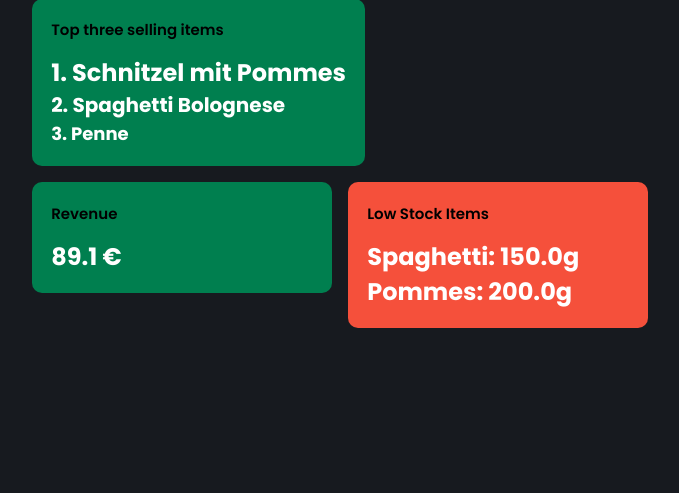
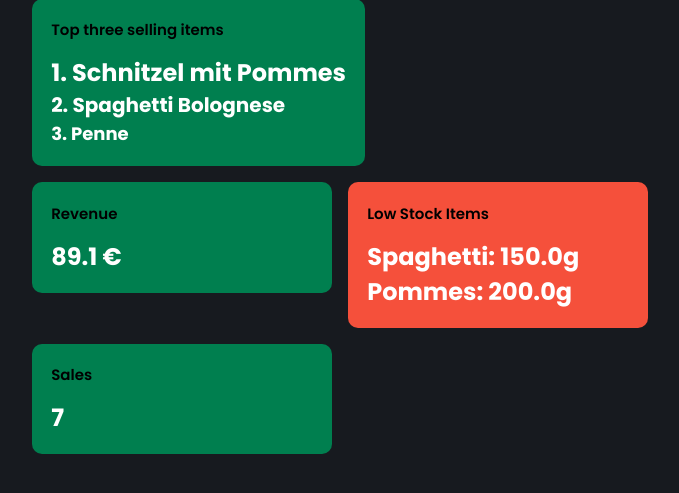
Before and after one commit to FreiLacke-Frederik/django-portfolio-project, a Django app: page / in a window 1280 px wide; the page is wider, and only the part inside the window is pictured. Shown: the part 214-707 px from the top of that part, without its empty margins (288-967 px from the left). Run offline with Django 5.2, Linux system fonts and the light colour scheme; data comes from the database, SQL or seed files in the repository; both versions use the stored data as it was after the commit.

Commit message:
Hot reload & Dashboard parent card control element

```diff
--- a/django_delights/django_delights/settings.py
+++ b/django_delights/django_delights/settings.py
@@ -38,6 +38,7 @@ INSTALLED_APPS = [
     'django.contrib.messages',
     'django.contrib.staticfiles',
     'restaurant',
+    'django_browser_reload',
 ]
 
 MIDDLEWARE = [
@@ -48,6 +49,7 @@ MIDDLEWARE = [
     'django.contrib.auth.middleware.AuthenticationMiddleware',
     'django.contrib.messages.middleware.MessageMiddleware',
     'django.middleware.clickjacking.XFrameOptionsMiddleware',
+    'django_browser_reload.middleware.BrowserReloadMiddleware',
 ]
 
 ROOT_URLCONF = 'django_delights.urls'
--- a/django_delights/restaurant/urls.py
+++ b/django_delights/restaurant/urls.py
@@ -1,9 +1,10 @@
-from django.urls import path
+from django.urls import path, include
 from . import views
 
 urlpatterns=[
     path('',views.Dashboard.as_view(), name="home"),
-    path('/MenuItem/', views.Test.as_view(), name='menu_items'),
-    path('/Inventory/', views.Test.as_view(), name='inventory'),
-    path('/Purchases/', views.Test.as_view(), name='purchases'),
+    path('menu-items/', views.Test.as_view(), name='menu_items'),
+    path('inventory/', views.Test.as_view(), name='inventory'),
+    path('purchases/', views.Test.as_view(), name='purchases'),
+    path('__reload__/', include("django_browser_reload.urls"))
 ]
--- a/django_delights/restaurant/views.py
+++ b/django_delights/restaurant/views.py
@@ -22,6 +22,7 @@ class Dashboard(TemplateView):
 
         top_three_sales = sorted(purchase_amount.items(), key=lambda x: x[1], reverse=True)[:3]
         revenue = round(Purchase.objects.aggregate(revenue=Sum("price"))["revenue"], 4)
+        sales_count = Purchase.objects.count()
 
         low_ingredients = {}
         for ingredient in Ingredient.objects.order_by("ingredient_amount").values_list("ingredient_name", "ingredient_amount"):
@@ -31,6 +32,7 @@ class Dashboard(TemplateView):
         context["top_three_sales"] = top_three_sales
         context["revenue"] = revenue
         context["low_stock_items"] = low_ingredients
+        context["sales_count"] = sales_count
         return context
 
 class Test(TemplateView):
--- a/django_delights/static/restaurant/styles.css
+++ b/django_delights/static/restaurant/styles.css
@@ -72,55 +72,6 @@ body {
   cursor: default;
 }
 
-.top-three-card {
-  background-color: #007F4F;
-  border-radius: 10px;
-  padding: 1.2rem;
-  width: fit-content;
-  min-width: 300px;
-  height: fit-content;
-  transition: all .3s ease-in-out;
-}
-
-.top-three-card:hover{
-  transform: translateY(-5px);
-}
-
-.revenue-card {
-  background-color: #007F4F;
-  border-radius: 10px;
-  padding: 1.2rem;
-  width: fit-content;
-  min-width: 300px;
-  height: fit-content;
-  transition: all .3s ease-in-out;
-}
-
-.revenue-card:hover{
-  transform: translateY(-5px);
-}
-
-.lowstock-card {
-  background-color: #F5503B;
-  border-radius: 10px;
-  padding: 1.2rem;
-  width: fit-content;
-  min-width: 300px;
-  height: fit-content;
-  transition: all .3s ease-in-out;
-}
-
-.lowstock-card:hover{
-  transform: translateY(-5px);
-}
-
-.card-title {
-  font-size: 15px;
-  font-weight: 600;
-  position:relative;
-  padding-bottom: 14px;
-}
-
 .card--wrapper h1, h2, h3, h4 {
   color: white;
 }
@@ -133,6 +84,31 @@ body {
   font-size: 18px;
 }
 
+.dashboard-card {
+  background-color: #007F4F;
+  border-radius: 10px;
+  padding: 1.2rem;
+  width: fit-content;
+  min-width: 300px;
+  height: fit-content;
+  transition: all .3s ease-in-out;
+}
+
+.dashboard-card:hover {
+  transform: translateY(-5px);
+}
+
+.dashboard-card:has(> .lowstock-card) {
+  background-color: #F5503B;
+}
+
+.card-title {
+  font-size: 15px;
+  font-weight: 600;
+  position:relative;
+  padding-bottom: 14px;
+}
+
 .dashboard-title {
   font-size: 32px;
   padding-bottom: 5px;
--- a/django_delights/templates/dashboard.html
+++ b/django_delights/templates/dashboard.html
@@ -6,6 +6,7 @@
     <h3 class="dashboard-title">Dashboard</h3>
 
     <div class="card--wrapper">
+        <div class="dashboard-card">
             <div class="top-three-card">
                 <div class="card--header">
                     <h5 class="card-title">Top three selling items</h5>
@@ -23,6 +24,8 @@
                     {% endif %}
                 </div>
             </div>
+        </div>
+        <div class="dashboard-card">
             <div class="revenue-card">
                 <div class="card--header">
                     <h5 class="card-title">Revenue</h5>
@@ -31,6 +34,8 @@
                     <h2>{{revenue}} €</h2>
                 </div>
             </div>
+        </div>
+        <div class="dashboard-card">
             <div class="lowstock-card">
                 <div class="card--header">
                     <h5 class="card-title">Low Stock Items</h5>
@@ -42,5 +47,16 @@
                 </div>
             </div>
         </div>
+        <div class="dashboard-card">
+            <div class="sales-card">
+                <div class="card--header">
+                    <h5 class="card-title">Sales</h5>
+                </div>
+                <div class="card--content">
+                    <h2>{{sales_count}}</h2>
+                </div>
+            </div>
+        </div>
+    </div>
 </div>
 {% endblock %}
```
Also changed, not shown: django_delights/db.sqlite3. Lines whose indentation alone changed are shown as unchanged.
